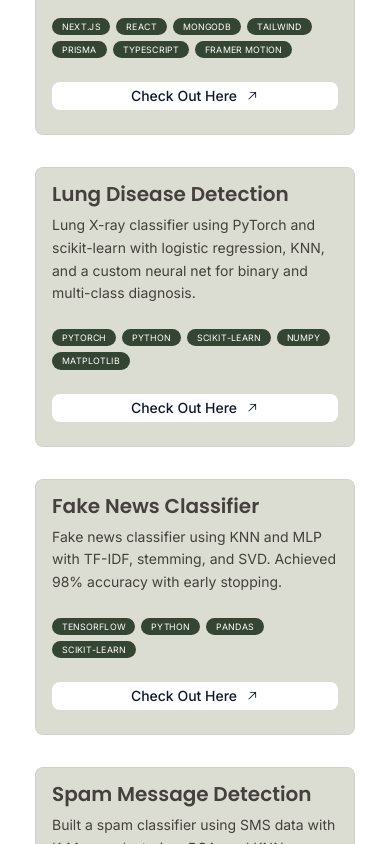
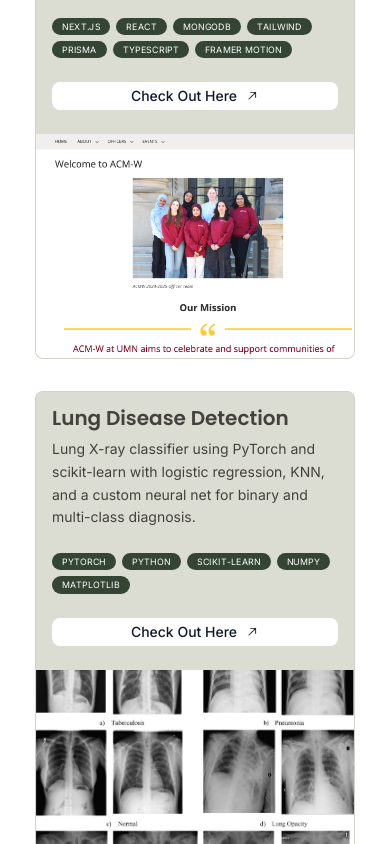
Before and after one commit to norahhaque/portfolio, a Next.js app: page / in a window 390 px wide. Shown: the part 1200-2044 px from the top of the page. Built offline with nearby package versions, Linux system fonts and the light colour scheme; no server answers.

Commit message:
Changed project card layout for small screens

```diff
--- a/components/project-card.tsx
+++ b/components/project-card.tsx
@@ -57,6 +57,7 @@ export default function ProjectCard({
               </li>
             ))}
           </ul>
+
           <a href={link} target="_blank">
             <button className="bg-white text-slate-900 h-7 w-full rounded-lg font-medium text-sm inline-flex items-center justify-center gap-2 mt-6 hover:bg-slate-100">
               <span>Check Out Here</span>
@@ -65,15 +66,18 @@ export default function ProjectCard({
           </a>
         </div>
 
-        <Image
-          src={imageUrl}
-          alt="Project I built"
-          quality={95}
-          className="absolute hidden sm:block top-14 -right-36 w-[22rem] rounded-t-lg shadow-2xl transition
-          group-hover:scale-[1.04] group-hover:-translate-x-2.5 group-hover:translate-y-2.5 group-hover:-rotate-2
-          group-even:group-hover:translate-x-2.5 group-even:group-hover:translate-y-2.5 group-even:group-hover:rotate-2
-          group-even:right-[initial] group-even:-left-36"
-        />
+ <Image
+  src={imageUrl}
+  alt="Project I built"
+  quality={95}
+   className="
+    block mx-auto h-[14rem] w-full object-cover sm:h-auto sm:w-[22rem]
+    sm:absolute sm:block sm:top-14 sm:-right-36 sm:rounded-t-lg sm:shadow-2xl transition
+    sm:group-hover:scale-[1.04] sm:group-hover:-translate-x-2.5 sm:group-hover:translate-y-2.5 sm:group-hover:-rotate-2
+    sm:group-even:group-hover:translate-x-2.5 sm:group-even:group-hover:translate-y-2.5 sm:group-even:group-hover:rotate-2
+    sm:group-even:right-[initial] sm:group-even:-left-36
+  "
+/>
       </section>
     </motion.div>
   );
```
